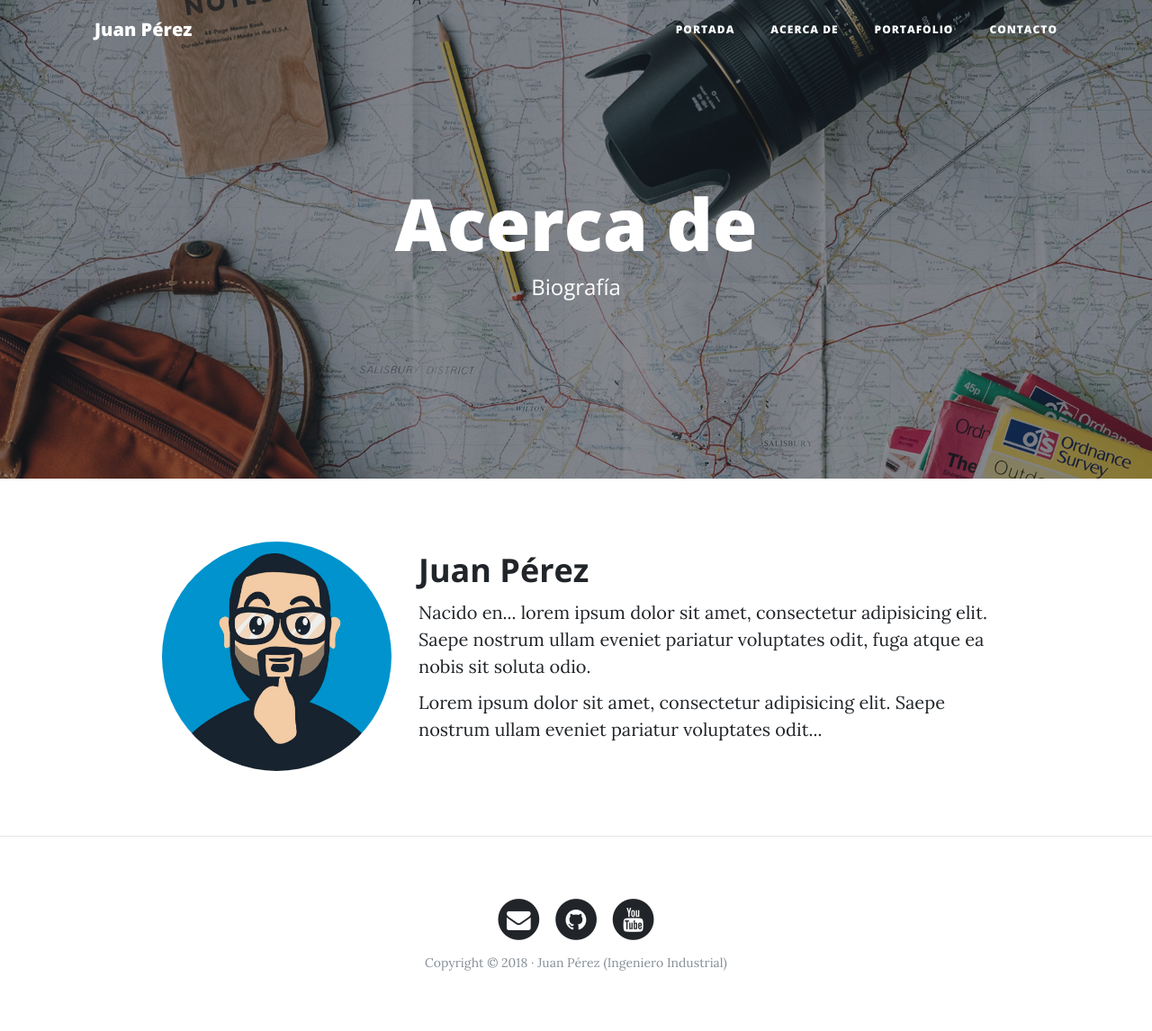
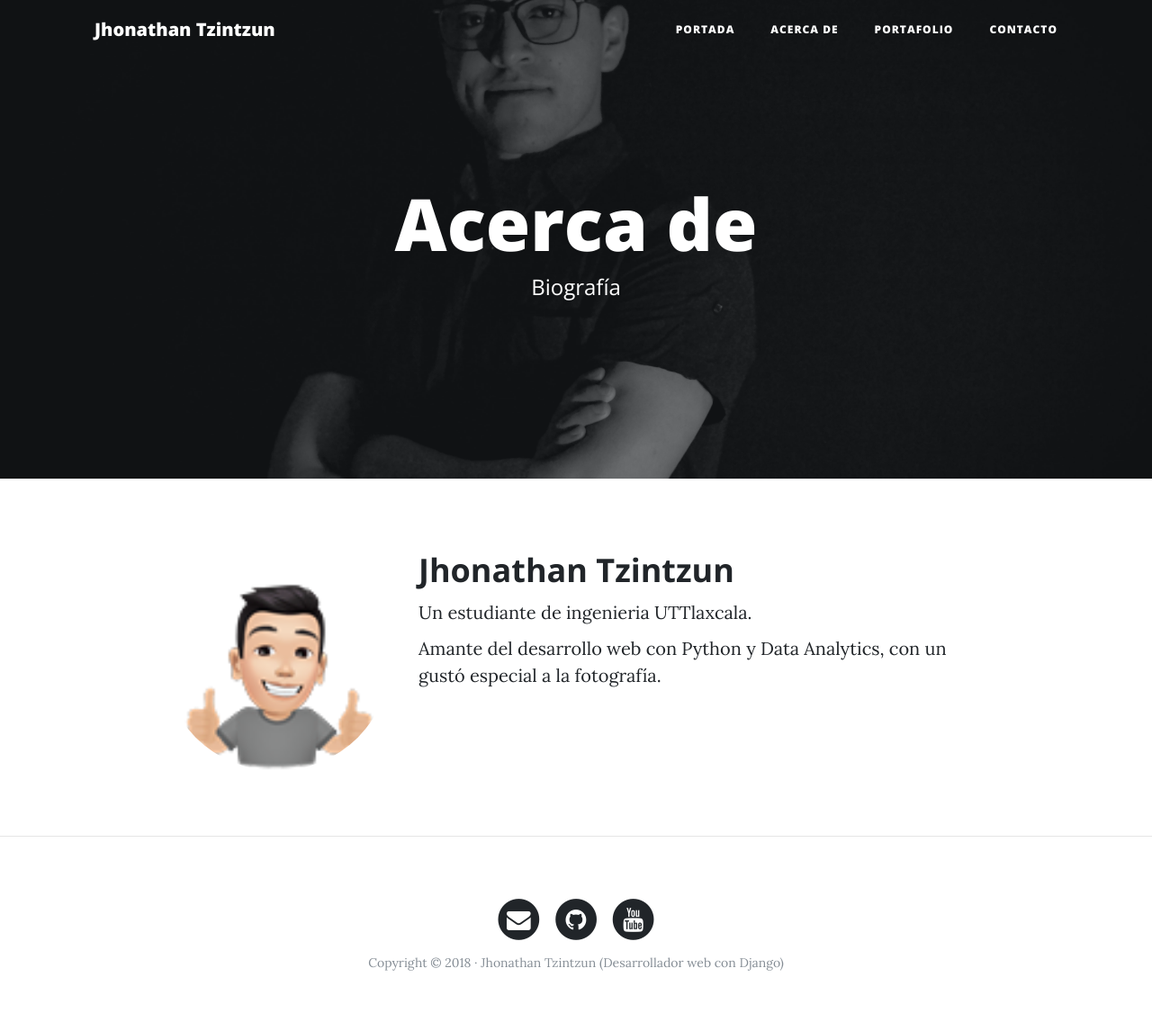
Before and after one commit to Tzintzunjhonna/Django-web-personal-prueba, a Django app: template webpersonal/core/templates/core/about.html in a window 1280 px wide. Shown: the whole page at 90% size. Run offline with Django 3.2, Linux system fonts and the light colour scheme; the template is opened without the code that fills it, so the values that code supplies are empty; some libraries are stand-ins or nearby versions.

Commit message:
Mis Datos

```diff
--- a/webpersonal/core/templates/core/about.html
+++ b/webpersonal/core/templates/core/about.html
@@ -15,12 +15,12 @@ Acerca de
 {% block content %}
 <div class="row">
     <div class="col-lg-3 col-md-4 offset-lg-1">
-        <img class="img-fluid avatar" src="{% static 'core/img/avatar.jpg' %} " alt="">
+        <img class="img-fluid avatar" src="{% static 'core/img/avatar.png' %} " alt="">
     </div>
     <div class="col-lg-7 col-md-8">
-        <h2 class="section-heading">Juan Pérez</h2>
-        <p>Nacido en... lorem ipsum dolor sit amet, consectetur adipisicing elit. Saepe nostrum ullam eveniet pariatur voluptates odit, fuga atque ea nobis sit soluta odio.</p>
-        <p>Lorem ipsum dolor sit amet, consectetur adipisicing elit. Saepe nostrum ullam eveniet pariatur voluptates odit...</p>
+        <h2 class="section-heading">Jhonathan Tzintzun</h2>
+        <p>Un estudiante de ingenieria UTTlaxcala.</p>
+        <p>Amante del desarrollo web con Python y Data Analytics, con un gustó especial a la fotografía.</p>
     </div>
 </div>
 {% endblock  %}
--- a/webpersonal/core/templates/core/base.html
+++ b/webpersonal/core/templates/core/base.html
@@ -25,7 +25,7 @@
     <!-- Navegación -->
     <nav class="navbar navbar-expand-lg navbar-light fixed-top" id="mainNav">
       <div class="container">
-        <a class="navbar-brand" href="{% url 'home'%}">Juan Pérez</a>
+        <a class="navbar-brand" href="{% url 'home'%}">Jhonathan Tzintzun</a>
         <button class="navbar-toggler navbar-toggler-right" type="button" data-toggle="collapse" data-target="#navbarResponsive" aria-controls="navbarResponsive" aria-expanded="false" aria-label="Toggle navigation">
           Menú
           <i class="fa fa-bars"></i>
@@ -104,7 +104,7 @@
                 </a>
               </li>
             </ul>
-            <p class="copyright text-muted">Copyright &copy; 2018 · Juan Pérez (Ingeniero Industrial) </p>
+            <p class="copyright text-muted">Copyright &copy; 2018 · Jhonathan Tzintzun (Desarrollador web con Django)</p>
           </div>
         </div>
       </div>
--- a/webpersonal/core/templates/core/contact.html
+++ b/webpersonal/core/templates/core/contact.html
@@ -17,8 +17,8 @@ Contacto
     <div class="col-lg-8 col-md-10 mx-auto">
         <p>Lorem ipsum dolor sit amet, consectetur adipisicing elit. Saepe nostrum ullam eveniet pariatur voluptates odit, fuga atque ea nobis sit soluta odio, adipisci quas excepturi maxime quae totam ducimus consectetur?</p>
         <br>
-        <p><b>Teléfono:</b> +09 876 543 210</p>
-        <p><b>Honorarios:</b> 60€/h (precio base)</p>
+        <p><b>Teléfono:</b> 55-4032-8447</p>
+        <p><b>Correo</b> jjctjhonathan@gmail.com</p>
     </div>
 </div>
 {% endblock  %}
--- a/webpersonal/core/templates/core/home.html
+++ b/webpersonal/core/templates/core/home.html
@@ -8,6 +8,6 @@ Portada
 {% block background %}{% load static %}{% static 'core/img/home-bg.jpg' %}{% endblock  %}
 
 {% block headers %}
-    <h1>Juan Pérez</h1>
+    <h1>Jhonathan Tzintzun</h1>
     <span class="subheading">Desarrollador web con Django</span>
 {% endblock  %}
```
Also changed, not shown: webpersonal/core/static/core/img/about-bg.jpg, webpersonal/core/static/core/img/avatar.jpg (deleted), webpersonal/core/static/core/img/avatar.png (added), webpersonal/core/static/core/img/contact-bg.jpg, webpersonal/core/static/core/img/home-bg.jpg.
